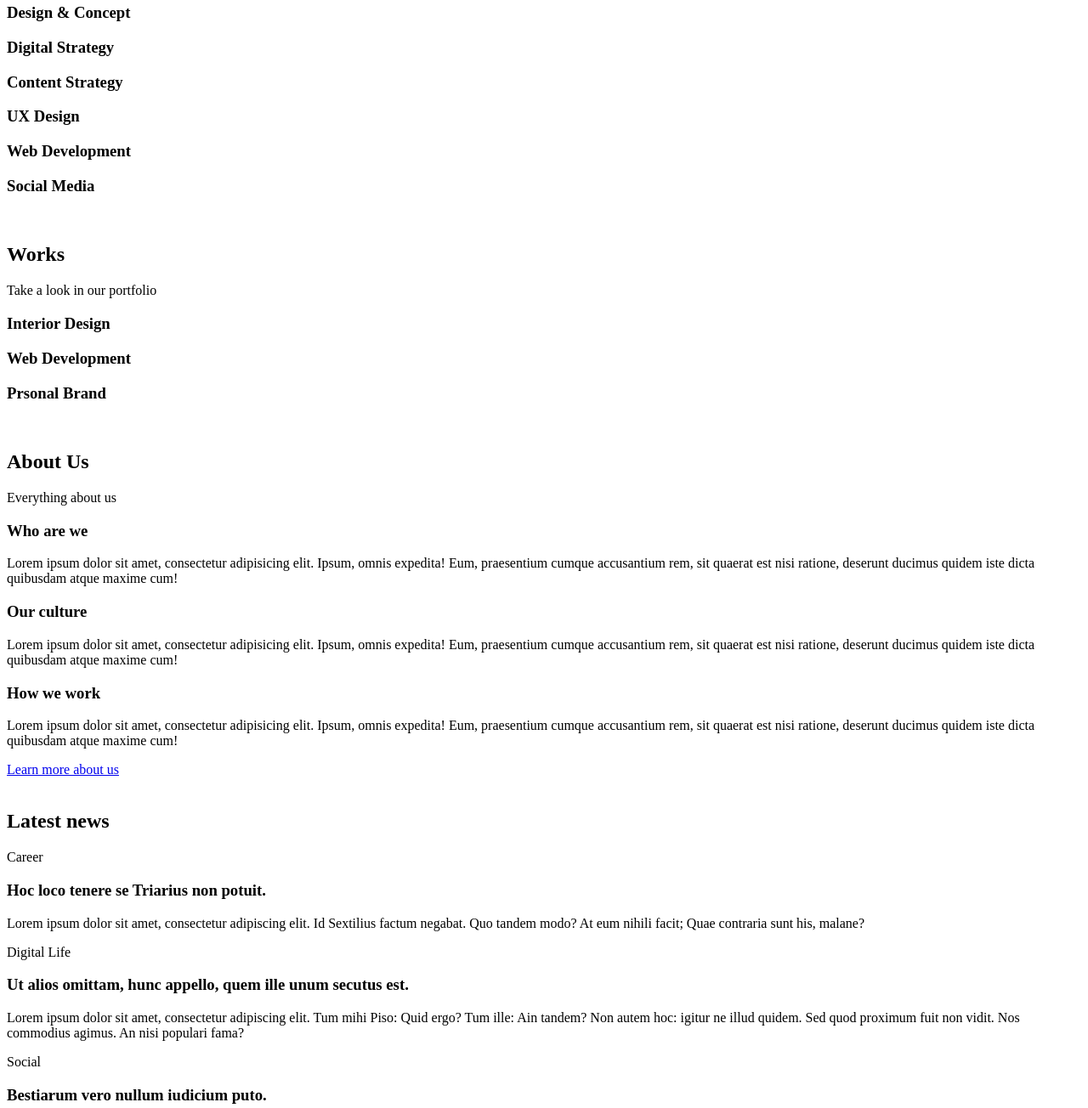
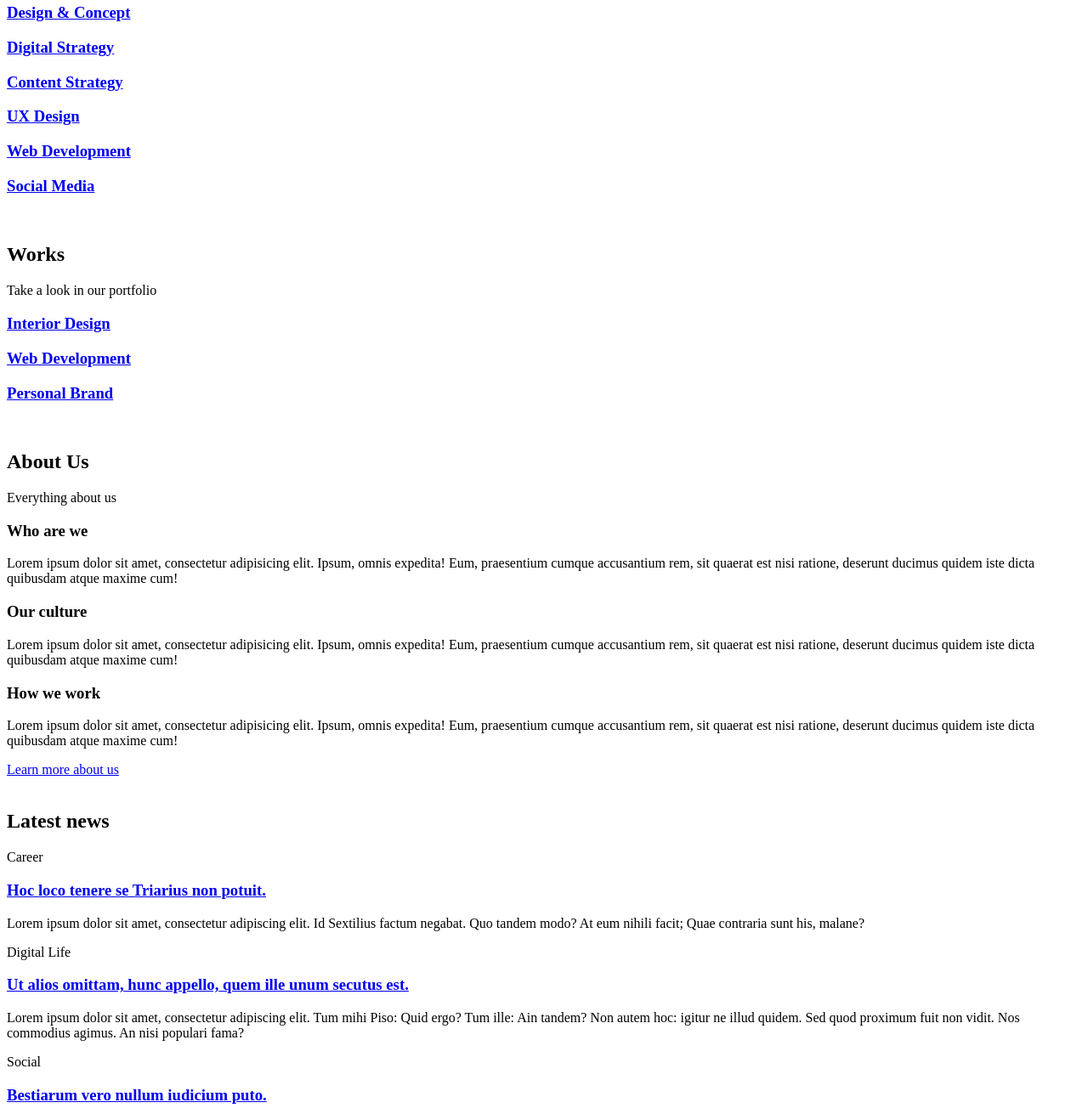
Before and after one commit to Moonwalkert3ch/holbertonschool-web_front_end, a plain HTML site: page html_advanced/23-index.html in a window 1280 px wide. Shown: the part 398-1702 px from the top of the page at 85% size. Drawn offline with Linux system fonts and the light colour scheme.

Commit message:
pushing for checker

```diff
--- a/html_advanced/23-index.html
+++ b/html_advanced/23-index.html
@@ -43,12 +43,12 @@
 					<p>We work with you</p>
 				</header>
 				<div>
-			<h3 id="#">Design & Concept</h3>
-			<h3 id="#">Digital Strategy</h3>
-			<h3 id="#">Content Strategy</h3>
-			<h3 id="#">UX Design</h3>
-			<h3 id="#">Web Development</h3>
-			<h3 id="#">Social Media</h3>
+			<h3><a href="#">Design & Concept</a></h3>
+			<h3><a href="#">Digital Strategy</a></h3>
+			<h3><a href="#">Content Strategy</a></h3>
+			<h3><a href="#">UX Design</a></h3>
+			<h3><a href="#">Web Development</a></h3>
+			<h3><a href="#">Social Media</a></h3>
 				</div>
 			</div>
 		</section>
@@ -60,9 +60,9 @@
 					<p>Take a look in our portfolio</p>
 				</header>
 				<div>
-			<article><h3 id="#">Interior Design</h3></article>
-			<article><h3 id="#">Web Development</h3></article>
-			<article><h3 id="#">Prsonal Brand</h3></article>
+					<article><h3><a href="#">Interior Design</a></h3></article>
+					<article><h3><a href="#">Web Development</a></h3></article>
+					<article><h3><a href="#">Personal Brand</a></h3></article>
 				</div>
 			</div>
 		</section>
@@ -100,21 +100,21 @@
 				<div>
 			<article>
 				<p>Career</p>
-				<h3 id="#">Hoc loco tenere se Triarius non potuit.</h3>
+				<h3><a href="#">Hoc loco tenere se Triarius non potuit.</a></h3>
 				<p>Lorem ipsum dolor sit amet, consectetur adipiscing elit.
 				Id Sextilius factum negabat. Quo tandem modo? At eum nihili facit;
 				Quae contraria sunt his, malane?</p>
 			</article>
 			<article>
 				<p>Digital Life</p>
-				<h3 id="#">Ut alios omittam, hunc appello, quem ille unum secutus est.</h3>
+				<h3><a href="#">Ut alios omittam, hunc appello, quem ille unum secutus est.</a></h3>
 				<p>Lorem ipsum dolor sit amet, consectetur adipiscing elit. Tum mihi Piso: Quid ergo?
 				Tum ille: Ain tandem? Non autem hoc: igitur ne illud quidem. Sed quod proximum fuit non
 				vidit. Nos commodius agimus. An nisi populari fama?</p>
 			</article>
 			<article>
 				<p>Social</p>
-				<h3 id="#">Bestiarum vero nullum iudicium puto.</h3>
+				<h3><a href="#">Bestiarum vero nullum iudicium puto.</a></h3>
 				<p>Lorem ipsum dolor sit amet, consectetur adipiscing elit. Non igitur bene. Quid enim
 				est a Chrysippo praetermissum in Stoicis? Pugnant Stoici cum Peripateticis. Prioris generis
 				est docilitas, memoria; Apparet statim, quae sint officia, quae actiones.</p>
```
